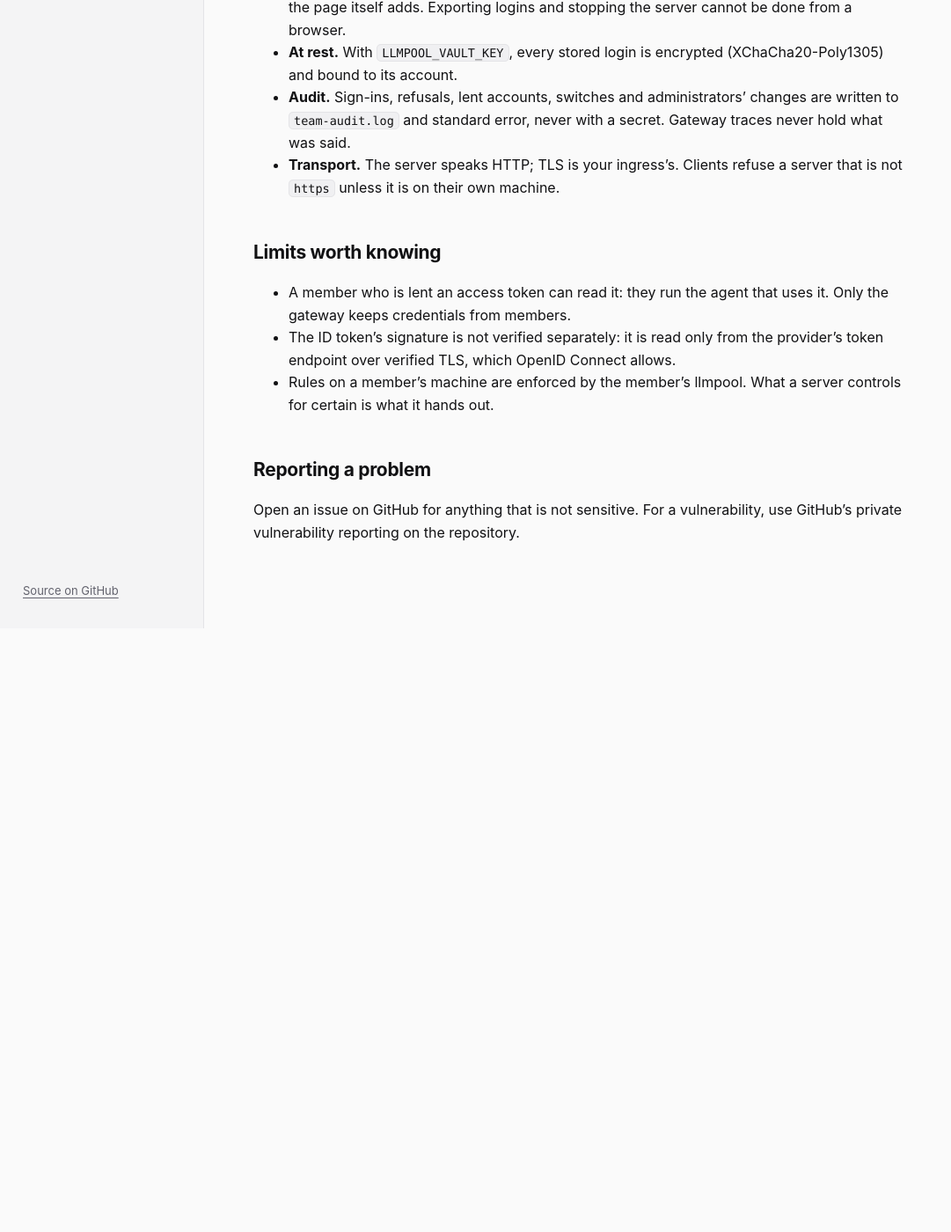
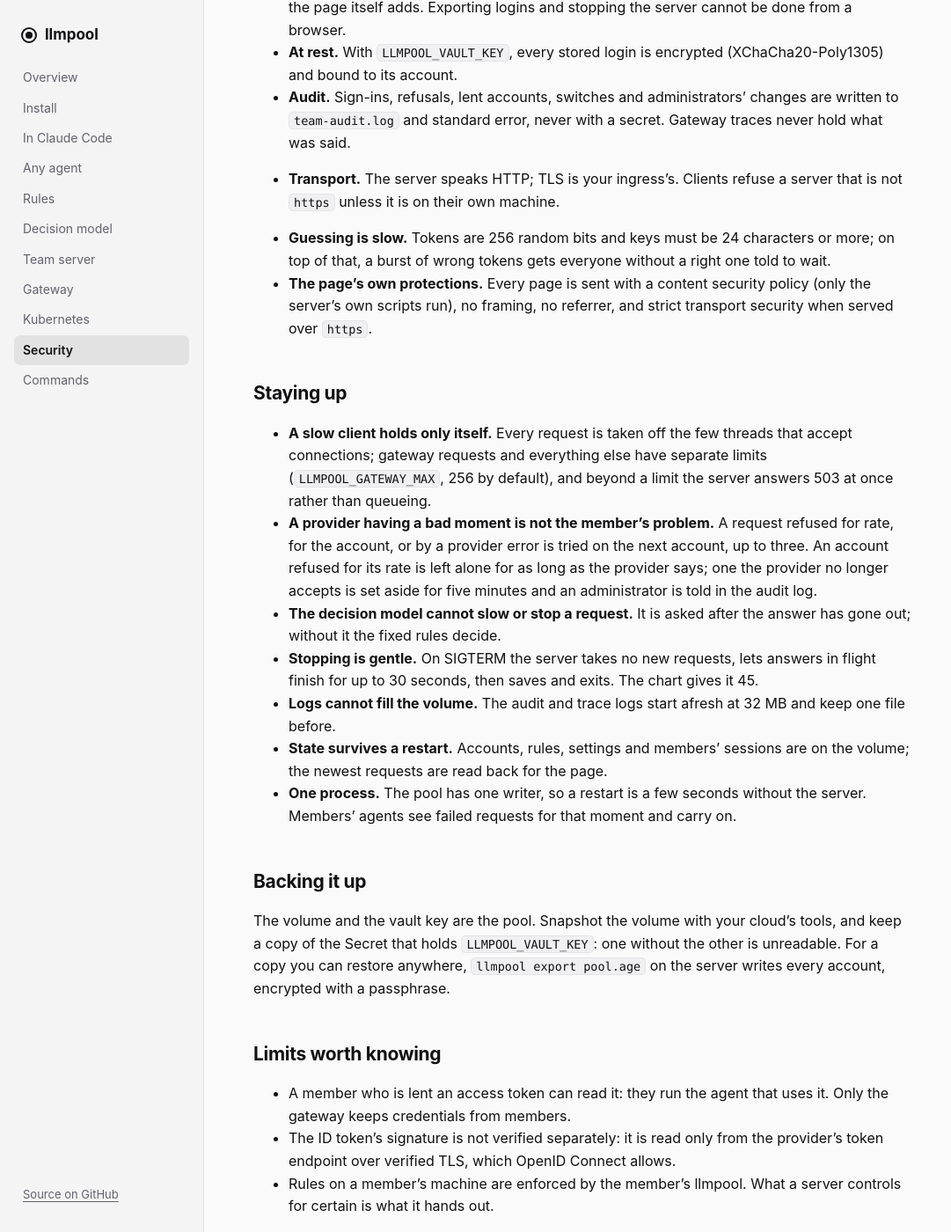
Before and after one commit to shakedaskayo/llmpool, a Jekyll site: the page built from docs/security.md, in a window 1280 px wide and 1400 px high, scrolled down 735 px. Shown: the whole window at 88% size, without its empty margins (0-1081 px from the left). Built offline with Jekyll 4.4.1, drawn with Linux system fonts in a browser that asks for light colours; our own code applies the rules of GitHub Pages for plain Markdown files; before the commit the page ends 1449 px from its top, so only the background shows below that.

Commit message:
docs: how the server stays up, and backing it up

```diff
--- a/docs/security.md
+++ b/docs/security.md
@@ -22,6 +22,23 @@
 - **Audit.** Sign-ins, refusals, lent accounts, switches and administrators' changes are written to `team-audit.log` and standard error, never with a secret. Gateway traces never hold what was said.
 - **Transport.** The server speaks HTTP; TLS is your ingress's. Clients refuse a server that is not `https` unless it is on their own machine.
 
+- **Guessing is slow.** Tokens are 256 random bits and keys must be 24 characters or more; on top of that, a burst of wrong tokens gets everyone without a right one told to wait.
+- **The page's own protections.** Every page is sent with a content security policy (only the server's own scripts run), no framing, no referrer, and strict transport security when served over `https`.
+
+## Staying up
+
+- **A slow client holds only itself.** Every request is taken off the few threads that accept connections; gateway requests and everything else have separate limits (`LLMPOOL_GATEWAY_MAX`, 256 by default), and beyond a limit the server answers 503 at once rather than queueing.
+- **A provider having a bad moment is not the member's problem.** A request refused for rate, for the account, or by a provider error is tried on the next account, up to three. An account refused for its rate is left alone for as long as the provider says; one the provider no longer accepts is set aside for five minutes and an administrator is told in the audit log.
+- **The decision model cannot slow or stop a request.** It is asked after the answer has gone out; without it the fixed rules decide.
+- **Stopping is gentle.** On SIGTERM the server takes no new requests, lets answers in flight finish for up to 30 seconds, then saves and exits. The chart gives it 45.
+- **Logs cannot fill the volume.** The audit and trace logs start afresh at 32 MB and keep one file before.
+- **State survives a restart.** Accounts, rules, settings and members' sessions are on the volume; the newest requests are read back for the page.
+- **One process.** The pool has one writer, so a restart is a few seconds without the server. Members' agents see failed requests for that moment and carry on.
+
+## Backing it up
+
+The volume and the vault key are the pool. Snapshot the volume with your cloud's tools, and keep a copy of the Secret that holds `LLMPOOL_VAULT_KEY`: one without the other is unreadable. For a copy you can restore anywhere, `llmpool export pool.age` on the server writes every account, encrypted with a passphrase.
+
 ## Limits worth knowing
 
 - A member who is lent an access token can read it: they run the agent that uses it. Only the gateway keeps credentials from members.
```
